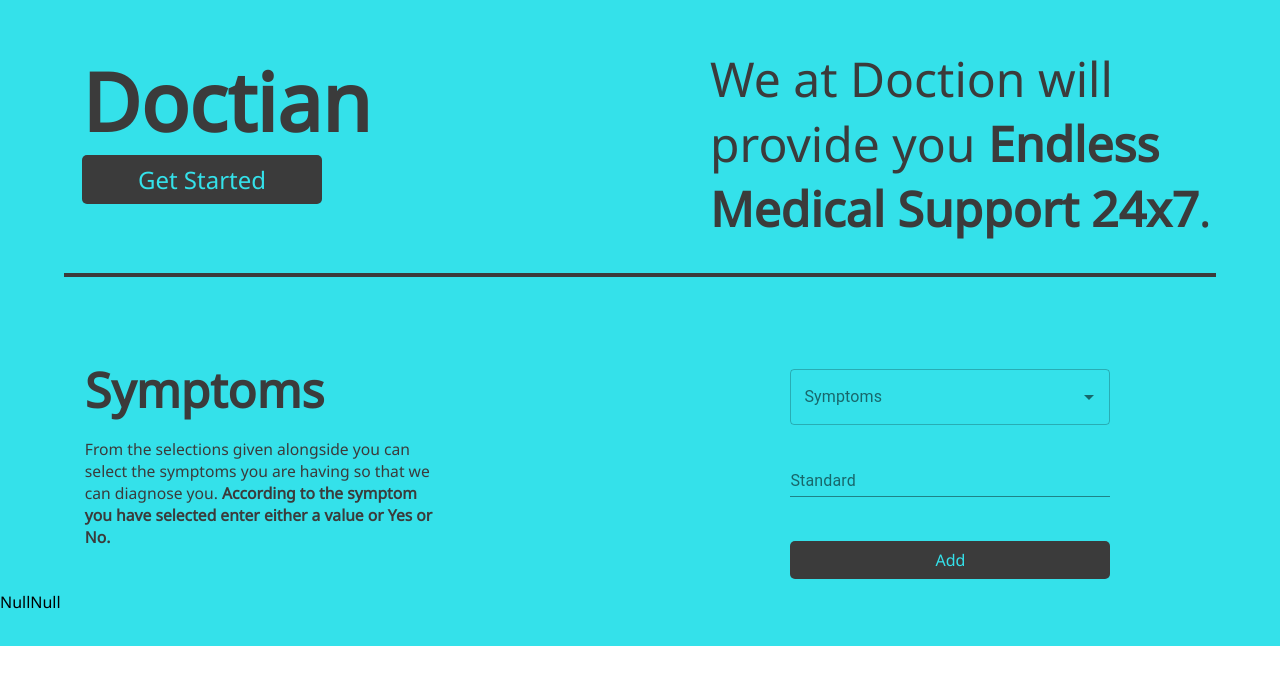
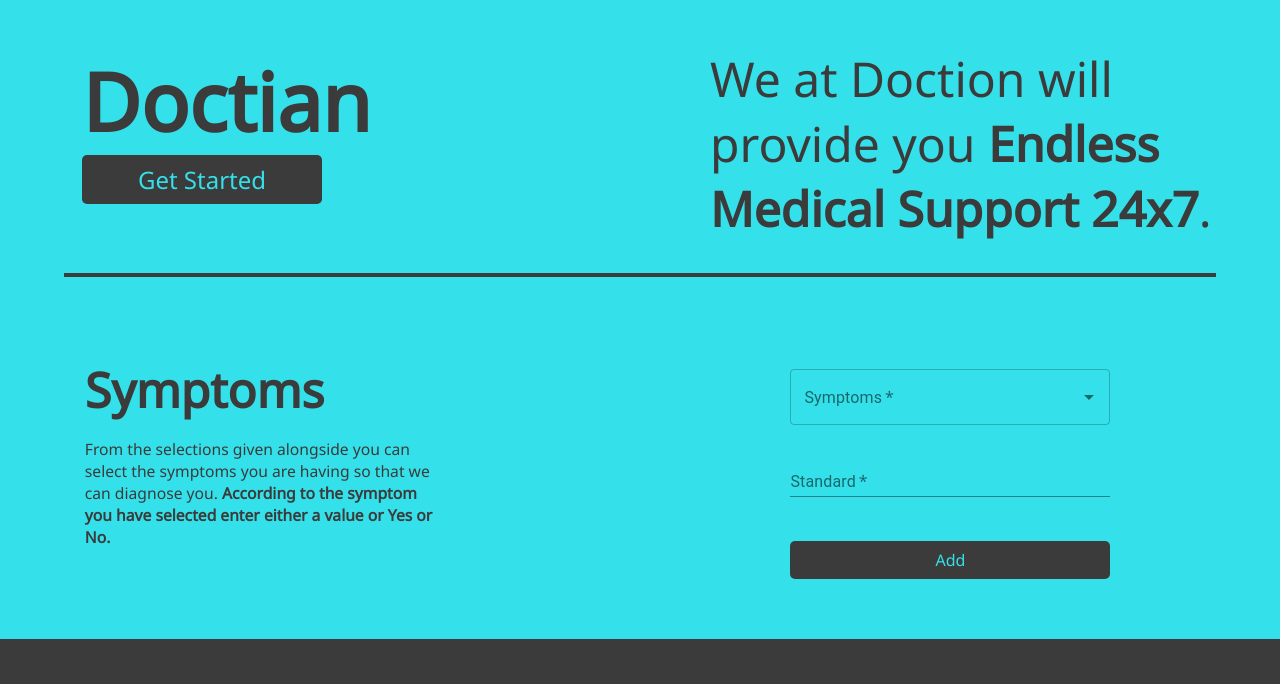
Before and after one commit to AswinAsok/Doctian, a React (Create React App) app: page / in a window 1280 px wide. Shown: the part 154-838 px from the top of the page. Before the commit the page ends 800 px from the top, so only its background shows below. Built offline with nearby package versions, Linux system fonts and the light colour scheme; no server answers.

Commit message:
Starting with display table

```diff
--- a/src/Components/AddSymptoms/Symptoms.jsx
+++ b/src/Components/AddSymptoms/Symptoms.jsx
@@ -31,7 +31,6 @@ function Symptoms({ symptom, setSymptom, value, setValue }) {
       });
   });
 
-
   return (
     <div>
       <hr className="line" />
@@ -55,13 +54,14 @@ function Symptoms({ symptom, setSymptom, value, setValue }) {
               getOptionLabel={(option) => option}
               onChange={(event, selectedValue) => setChoice(selectedValue)}
               renderInput={(params) => (
-                <TextField {...params} label="Symptoms" variant="outlined" />
+                <TextField {...params} required label="Symptoms" variant="outlined" />
               )}
             />
           </div>
           <div className="valuesel">
             <form className="value-selection" noValidate autoComplete="off">
               <TextField
+                required
                 onChange={(event) => setCvalue(event.target.value)}
                 className="standard-basic"
                 label="Standard"
@@ -70,10 +70,11 @@ function Symptoms({ symptom, setSymptom, value, setValue }) {
           </div>
           <div className="button">
             <button
+              type="submit"
               onClick={() => {
                 console.log(choice + ":" + cvalue);
-                setSymptom(symptom => [...symptom, choice]);
-                setValue(value => [...value, cvalue])
+                setSymptom((symptom) => [...symptom, choice]);
+                setValue((value) => [...value, cvalue]);
                 setChoice("");
                 setCvalue("");
               }}
--- a/src/Components/SymDisplay/SymDisplay.css
+++ b/src/Components/SymDisplay/SymDisplay.css
@@ -0,0 +1,8 @@
+.symdisplay-container{
+    width: 100%;
+    margin-top: 3rem;
+    min-height: 50vh;
+    background-color: #3B3B3B;
+    color:#34E1EA
+
+}
--- a/src/Components/SymDisplay/SymDisplay.jsx
+++ b/src/Components/SymDisplay/SymDisplay.jsx
@@ -1,11 +1,11 @@
 import React from 'react'
+import  './SymDisplay.css'
 
 function SymDisplay({symptom, setSymptom, value, setValue}) {
     return (
         <div>
-           <div className="display-container">
-               {symptom}
-               {value}
+           <div className="symdisplay-container">
+
            </div>
         </div>
     )
```
